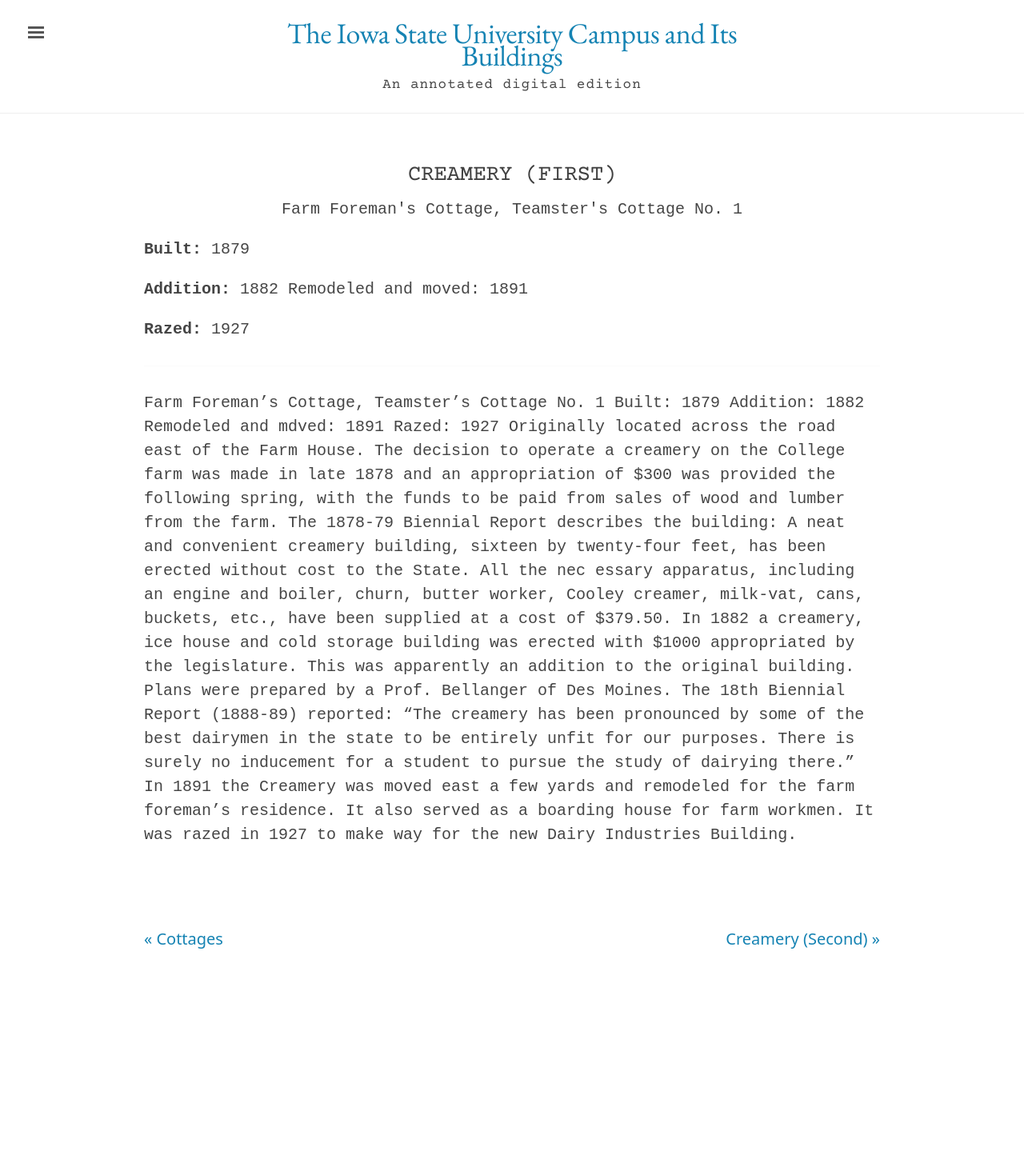
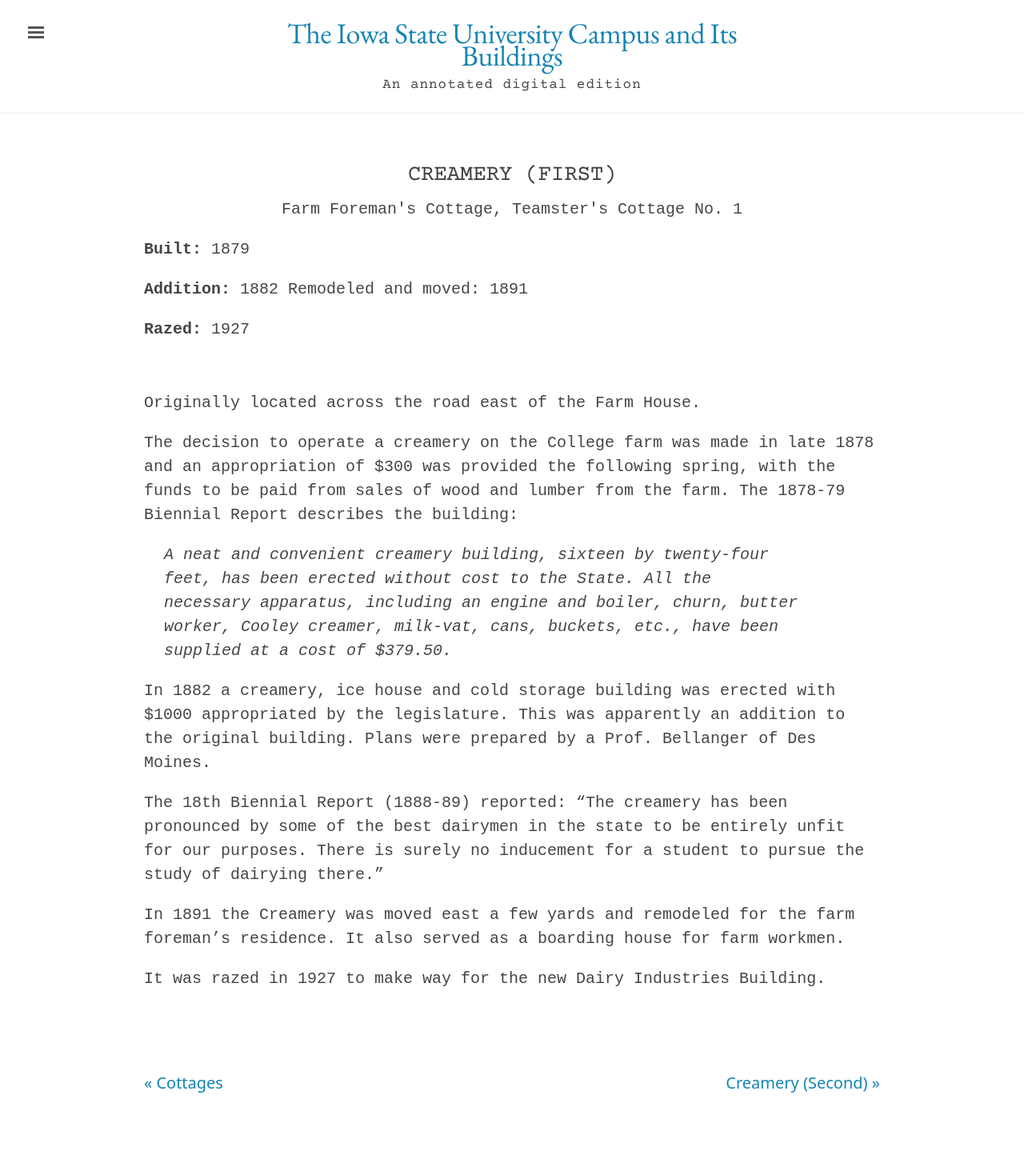
Before and after one commit to emanderson811/day-edition, a Jekyll site: the page built from _texts/buildings/048day-creamery-first.md, in a window 1280 px wide. Shown: the whole page at 80% size. Built offline with Jekyll 4.4.1, drawn with Linux system fonts in a browser that asks for light colours; before the commit the page ends 1269 px from its top, so only the background shows below that.

Commit message:
Update 048day-creamery-first.md

```diff
--- a/_texts/buildings/048day-creamery-first.md
+++ b/_texts/buildings/048day-creamery-first.md
@@ -15,12 +15,17 @@
 publication-date: 1980
 ---
 ---
-Farm Foreman's Cottage, Teamster's Cottage No. 1
-Built: 1879 Addition: 1882 Remodeled and mdved: 1891 Razed: 1927
+
 Originally located across the road east of the Farm House.
+
 The decision to operate a creamery on the College farm was made in late 1878 and an appropriation of $300 was provided the following spring, with the funds to be paid from sales of wood and lumber from the farm. The 1878-79 Biennial Report describes the building:
-A neat and convenient creamery building, sixteen by twenty-four feet, has been erected without cost to the State. All the nec essary apparatus, including an engine and boiler, churn, butter worker, Cooley creamer, milk-vat, cans, buckets, etc., have been supplied at a cost of $379.50.
+
+>A neat and convenient creamery building, sixteen by twenty-four feet, has been erected without cost to the State. All the necessary apparatus, including an engine and boiler, churn, butter worker, Cooley creamer, milk-vat, cans, buckets, etc., have been supplied at a cost of $379.50.
+
 In 1882 a creamery, ice house and cold storage building was erected with $1000 appropriated by the legislature. This was apparently an addition to the original building. Plans were prepared by a Prof. Bellanger of Des Moines.
+
 The 18th Biennial Report (1888-89) reported: "The creamery has been pronounced by some of the best dairymen in the state to be entirely unfit for our purposes. There is surely no inducement for a student to pursue the study of dairying there."
+
 In 1891 the Creamery was moved east a few yards and remodeled for the farm foreman's residence. It also served as a boarding house for farm workmen.
+
 It was razed in 1927 to make way for the new Dairy Industries Building.
```
